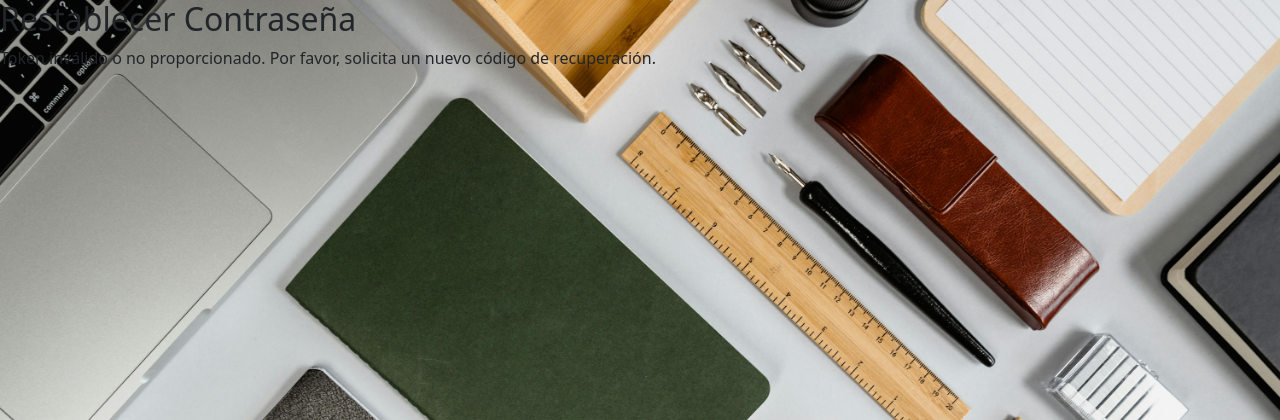
After one commit to kathyhernndez/sistema_gestor_archivos, a PHP site: page /sistema_gestor_archivos/php/reiniciar_contrasena.php in a window 1280 px wide. The commit adds this page. Shown: the top 420 px of the page. Run offline with PHP 8.4, Linux system fonts and the light colour scheme.

Commit message:
cambios respaldo 24/01/2025

```diff
--- a/php/principal.php
+++ b/php/principal.php
@@ -5,7 +5,7 @@ include 'registrar_accion.php';
 include 'verificar_almacenamiento.php';
 
 
-$tiempo_max_inactividad = 300; // 5 minutos = 300 segundos
+$tiempo_max_inactividad = 250; // 5 minutos = 300 segundos
 
 if (isset($_SESSION['ultimo_acceso'])) {
     $inactivo = time() - $_SESSION['ultimo_acceso'];
--- /dev/null
+++ b/php/reiniciar_contrasena.php
@@ -0,0 +1,56 @@
+<?php
+// Conectar a la base de datos
+include "conexion_be.php";
+
+$token_valido = false;
+
+if (isset($_GET['token'])) {
+    $token = $_GET['token'];
+
+    // Verificar el token en la base de datos
+    $sql = "SELECT correo FROM usuarios WHERE codigo_acceso='$token' LIMIT 1";
+    $result = mysqli_query($conexion, $sql);
+    if (mysqli_num_rows($result) > 0) {
+        $token_valido = true;
+    }
+}
+?>
+
+
+<!DOCTYPE html>
+<html lang="es">
+<head>
+    <meta charset="UTF-8">
+    <meta http-equiv="X-UA-Compatible" content="IE=edge">
+    <meta name="viewport" content="width=device-width, initial-scale=1.0">
+    <link rel="shortcut icon" href="assets/image/favicon.png" />
+    <link href="https://cdn.jsdelivr.net/npm/bootstrap@5.1.0/dist/css/bootstrap.min.css" rel="stylesheet" integrity="sha384-KyZXEAg3QhqLMpG8r+8fhAXLRk2vvoC2f3B09zVXn8CA5QIVfZOJ3BCsw2P0p/We" crossorigin="anonymous">
+    <link rel="stylesheet" href="assets/css/style.css">
+    <title>UPTAG | Gestión Comunicacional</title>
+</head>
+<body>
+<style>
+ body {
+        background-image: url(assets/image/fondo.jpg);
+        background-size: cover;
+        background-repeat: no-repeat;
+        background-position: center;
+        background-attachment: fixed;
+    }
+
+</style>
+<h2>Restablecer Contraseña</h2>
+    <?php if ($token_valido): ?>
+        <form method="post" action="reset_password.php">
+            <label for="token">Código de recuperación:</label>
+            <input type="text" id="token" name="token" value="<?php echo htmlspecialchars($_GET['token']); ?>" readonly>
+            <label for="new_password">Nueva contraseña:</label>
+            <input type="password" id="new_password" name="new_password" placeholder="Introduce la nueva contraseña" required>
+            <button type="submit">Restablecer contraseña</button>
+        </form>
+    <?php else: ?>
+        <p>Token inválido o no proporcionado. Por favor, solicita un nuevo código de recuperación.</p>
+    <?php endif; ?>
+    <script src="assets/js/script.js"></script>
+</body>
+</html>
```
Also changed, not shown: index.php (+4 -4 lines), php/reset_password.php (added, +38 -0 lines), php/send_token.php (added, +47 -0 lines).
